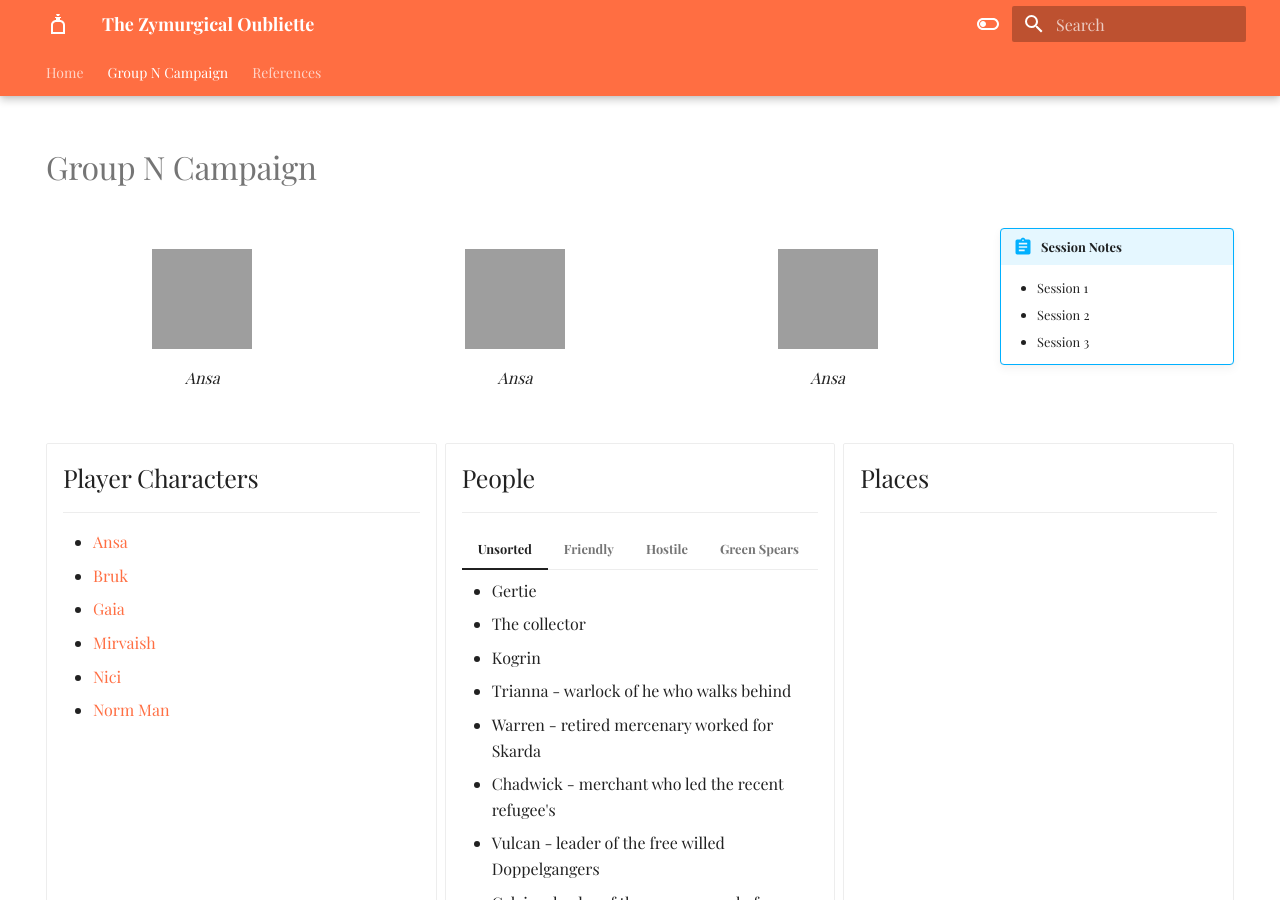
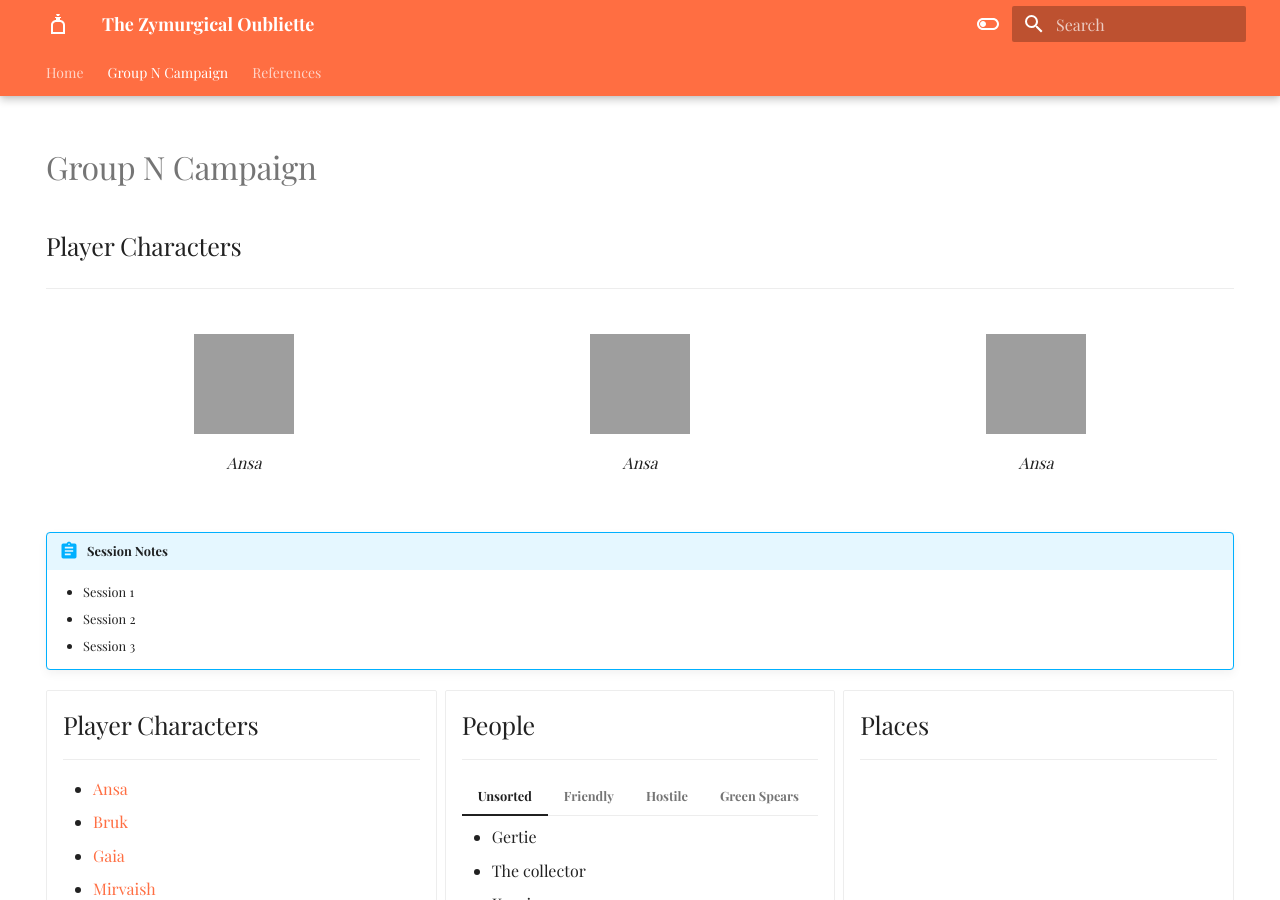
Before and after one commit to Half-Guinea-Press/zymurgical-oubliette, an MkDocs documentation site: the page built from docs/group-n/index.md, in a window 1280 px wide and 900 px high. Built offline with MkDocs 1.6.1 and Material for MkDocs 9.7.7, drawn with Linux system fonts in a browser that asks for light colours; some web fonts are replaced; comment, search, counter and statistics services are not loaded; some of the changed lines change nothing that is shown; grey boxes are pictures that could not be loaded.

Commit message:
Update index.md

```diff
--- a/docs/group-n/index.md
+++ b/docs/group-n/index.md
@@ -15,11 +15,9 @@ hide:
 </style>
 # Group N Campaign
 
-!!! abstract inline end "Session Notes"
+## Player Characters
 
-    - Session 1
-    - Session 2
-    - Session 3
+---
 
 <div class="row">
   <div class="column">
@@ -48,6 +46,11 @@ hide:
   </div>
 </div>
 
+!!! abstract "Session Notes"
+
+    - Session 1
+    - Session 2
+    - Session 3
 
 <div class="grid cards" markdown>
 
```
